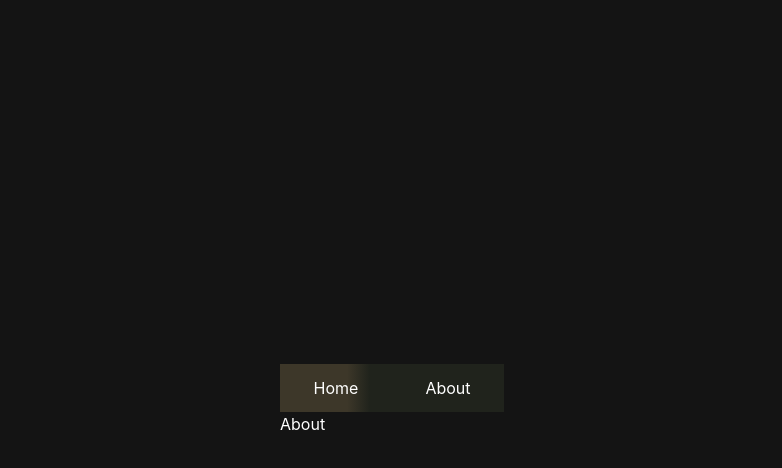
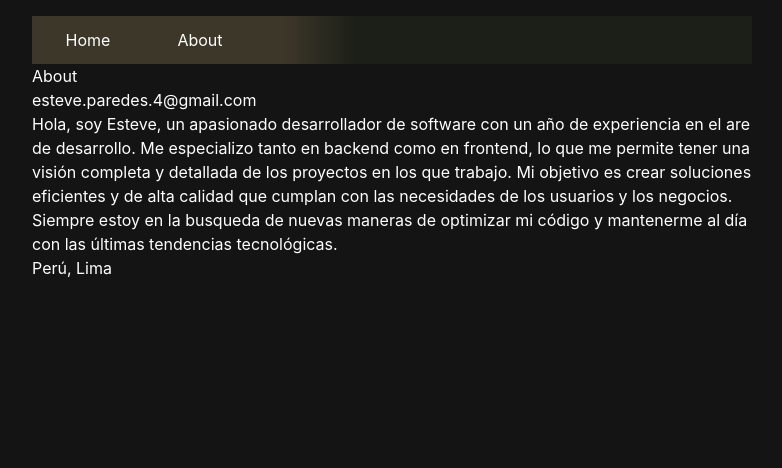
Before and after one commit to Esteve-Paredes/Portafolio-Esteve, a React (Vite) app: page /about in a window 1280 px wide. Shown: the top 468 px of the page, without its empty margins (248-1030 px from the left). Built offline with nearby package versions, Linux system fonts and the light colour scheme.

Commit message:
cambiando imagen de fondo a renderizado desde css

```diff
--- a/src/App.tsx
+++ b/src/App.tsx
@@ -4,7 +4,7 @@ import Header from "./components/Header/Header";
 function App() {
   return (
     <div className=" grid h-screen items-center justify-center">
-      <div className="flex h-fit flex-col">
+      <div className="h-[768px] w-[720px]">
         <Header />
         <Outlet />
       </div>
--- a/src/Pages/About/About.tsx
+++ b/src/Pages/About/About.tsx
@@ -1,5 +1,23 @@
 function About() {
-  return <div>About</div>;
+  return (
+    <section>
+      <div>
+        <h2>About</h2>
+        <p>esteve.paredes.4@gmail.com</p>
+      </div>
+      <p>
+        Hola, soy Esteve, un apasionado desarrollador de software con un año de
+        experiencia en el are de desarrollo. Me especializo tanto en backend
+        como en frontend, lo que me permite tener una visión completa y
+        detallada de los proyectos en los que trabajo. Mi objetivo es crear
+        soluciones eficientes y de alta calidad que cumplan con las necesidades
+        de los usuarios y los negocios. Siempre estoy en la busqueda de nuevas
+        maneras de optimizar mi código y mantenerme al día con las últimas
+        tendencias tecnológicas.
+      </p>
+      <p>Perú, Lima</p>
+    </section>
+  );
 }
 
 export default About;
--- a/src/Pages/Home/Home.tsx
+++ b/src/Pages/Home/Home.tsx
@@ -1,20 +1,16 @@
-import escritorio1 from "../../assets/teclado-fondo.jpg";
 import linkedin from "../../assets/linkedin.svg";
 
 function Home() {
   return (
-    <section className="relative grid  items-center justify-center ">
-      <div className="">
-        <img src={escritorio1} alt="escritorio" className="" width="720px" />
-      </div>
-      <div className="absolute bottom-48 left-12">
+    <section className="bg-home-backgroung flex h-[720px] flex-col justify-end gap-14 bg-cover bg-center px-10">
+      <div className="my-10">
         <h1 className="py-3 text-6xl font-thin">
           Esteve <br></br>
           <span className="text-7xl font-bold">Paredes</span>
         </h1>
         <p className="py-3 text-3xl tracking-wide">Desarrollador Web</p>
       </div>
-      <div className="absolute bottom-12 left-12">
+      <div className="my-10">
         <a href="#">
           <img src={linkedin} alt="linkedin" width="25" />
         </a>
--- a/src/components/Header/Header.tsx
+++ b/src/components/Header/Header.tsx
@@ -2,7 +2,7 @@ import Navbar from "../Navbar/Navbar";
 
 function Header() {
   return (
-    <header className="from-custom-dark to-custom-beige bg-gradient-to-l from-60% to-70%">
+    <header className="from-custom-dark to-custom-beige bg-gradient-to-l from-55% to-65%">
       <Navbar />
     </header>
   );
--- a/tailwind.config.js
+++ b/tailwind.config.js
@@ -4,8 +4,11 @@ export default {
   theme: {
     extend: {
       colors: {
-        "custom-dark": "#20231C",
+        "custom-dark": "#1C1F18",
         "custom-beige": "#3D3729",
+      },
+      backgroundImage: {
+        "home-backgroung": "url('/src/assets/teclado-fondo.jpg')",
       },
     },
   },
```
